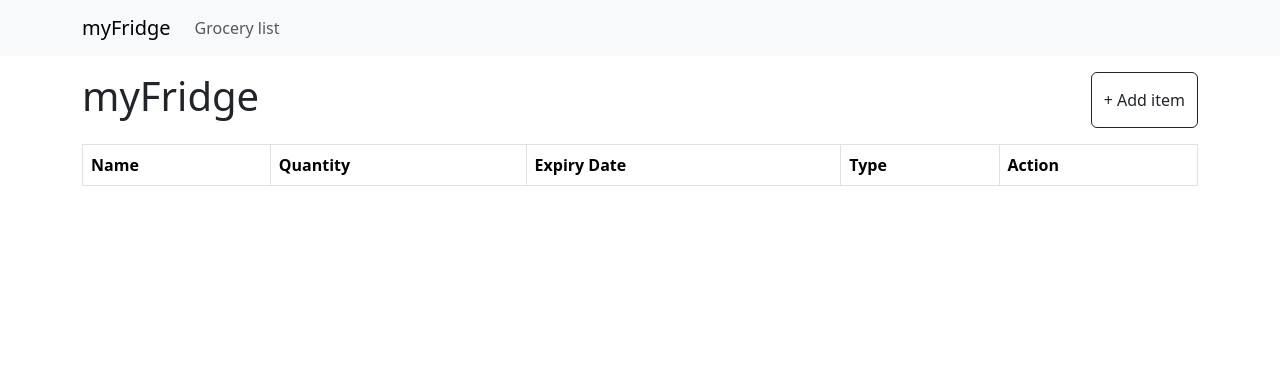
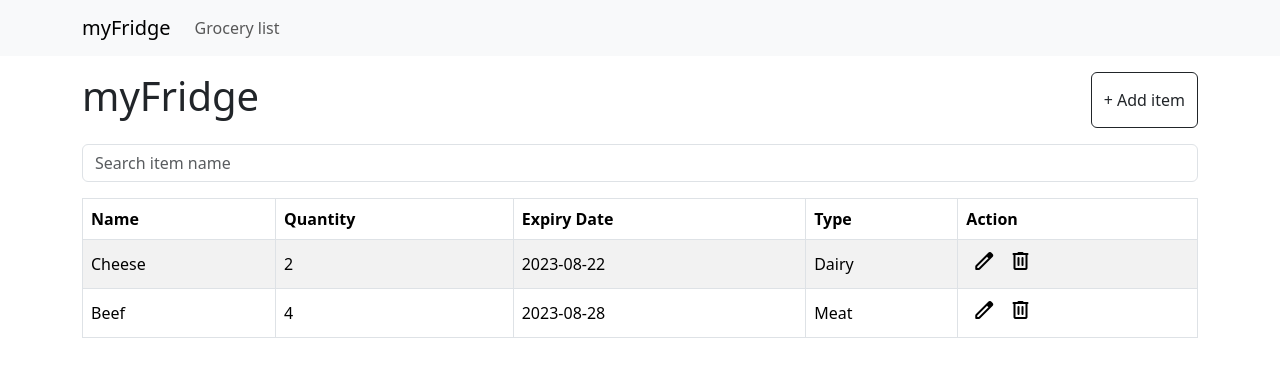
Before and after one commit to HKC0T/my-fridge, a React (Create React App) app: page /#/ in a window 1280 px wide. Shown: the top 376 px of the page. Built offline with nearby package versions, Linux system fonts and the light colour scheme.

Commit message:
add sample and search

```diff
--- a/src/App.js
+++ b/src/App.js
@@ -12,12 +12,42 @@ import Header from "./Header";
 function App() {
   const [itemList, setItemList] = useState(() => {
     const localValue = localStorage.getItem("ITEMS");
-    return localValue == null ? [] : JSON.parse(localValue);
+    return localValue == null
+      ? [
+          {
+            id: "samplef1",
+            name: "Cheese",
+            quantity: 2,
+            expiry_date: "2023-08-22",
+            type: "Dairy",
+          },
+          {
+            id: "samplef2",
+            name: "Beef",
+            quantity: 4,
+            expiry_date: "2023-08-28",
+            type: "Meat",
+          },
+        ]
+      : JSON.parse(localValue);
   });
 
   const [groceryList, setGroceryList] = useState(() => {
     const localValue = localStorage.getItem("GROCERY");
-    return localValue == null ? [] : JSON.parse(localValue);
+    return localValue == null
+      ? [
+          {
+            id: "sampleg1",
+            name: "Pork",
+            quantity: 8,
+          },
+          {
+            id: "sampleg2",
+            name: "Pepper",
+            quantity: 1,
+          },
+        ]
+      : JSON.parse(localValue);
   });
 
   useEffect(() => {
--- a/src/table/DataTable.js
+++ b/src/table/DataTable.js
@@ -1,10 +1,13 @@
 import TableBody from "./TableBody";
 import TableHead from "./TableHead";
 import Table from "react-bootstrap/Table";
+import Form from "react-bootstrap/Form";
+import { useState } from "react";
+import { InputGroup } from "react-bootstrap";
 
 const DataTable = ({ state, setState }) => {
   // const { itemList, setItemList } = GlobalState;
-
+  const [search, setSearch] = useState("");
   const columns = [
     { label: "Name", accessor: "name" },
     { label: "Quantity", accessor: "quantity" },
@@ -15,9 +18,22 @@ const DataTable = ({ state, setState }) => {
 
   return (
     <>
+      <Form>
+        <InputGroup className="my-3">
+          <Form.Control
+            onChange={(e) => setSearch(e.target.value)}
+            placeholder="Search item name"
+          />
+        </InputGroup>
+      </Form>
       <Table striped bordered hover>
         <TableHead columns={columns} />
-        <TableBody columns={columns} state={state} setState={setState} />
+        <TableBody
+          columns={columns}
+          state={state}
+          setState={setState}
+          search={search}
+        />
       </Table>
     </>
   );
--- a/src/table/TableBody.js
+++ b/src/table/TableBody.js
@@ -1,7 +1,7 @@
 import { useCallback, useState } from "react";
 import { EditModal } from "./EditModal";
 
-export default function TableBody({ columns, state, setState }) {
+export default function TableBody({ columns, state, setState, search }) {
   const [modalShow, setModalShow] = useState(false);
   const [selected, setSelected] = useState("");
 
@@ -16,10 +16,16 @@ export default function TableBody({ columns, state, setState }) {
       return items.filter((item) => item.id !== id);
     });
   }
-
+  console.log(state);
   return (
     <tbody>
-      {state.map((data) => {
+      {state
+        .filter((data) => {
+          return search.toLowerCase() === ""
+            ? data
+            : data.name.toLowerCase().includes(search);
+        })
+        .map((data) => {
           // console.log(data);
           return (
             <tr key={data.id}>
@@ -46,7 +52,9 @@ export default function TableBody({ columns, state, setState }) {
                             handleDelete(data.id);
                           }}
                         >
-                        <span className="material-symbols-rounded">delete</span>
+                          <span className="material-symbols-rounded">
+                            delete
+                          </span>
                         </button>
                         <EditModal
                           show={modalShow}
--- a/src/tableg/DataTable.js
+++ b/src/tableg/DataTable.js
@@ -2,10 +2,12 @@ import { useState } from "react";
 import TableBody from "./TableBody";
 import TableHead from "./TableHead";
 import Table from "react-bootstrap/Table";
+import { Form } from "react-bootstrap/";
+import { InputGroup } from "react-bootstrap";
 
 const DataTable = ({ state, setState }) => {
   // const { itemList, setItemList } = GlobalState;
-  // const [searchValue, setSearchValue] = useState("");
+  const [search, setSearch] = useState("");
 
   const columns = [
     { label: "Name", accessor: "name" },
@@ -15,13 +17,22 @@ const DataTable = ({ state, setState }) => {
 
   return (
     <>
-      {/* <label htmlFor="serach">
-        search
-        <input type="text" id="search" value={searchValue} />
-      </label> */}
+      <Form>
+        <InputGroup className="my-3">
+          <Form.Control
+            onChange={(e) => setSearch(e.target.value)}
+            placeholder="Search item name"
+          />
+        </InputGroup>
+      </Form>
       <Table striped bordered hover>
         <TableHead columns={columns} />
-        <TableBody columns={columns} state={state} setState={setState} />
+        <TableBody
+          columns={columns}
+          state={state}
+          setState={setState}
+          search={search}
+        />
       </Table>
     </>
   );
--- a/src/tableg/TableBody.js
+++ b/src/tableg/TableBody.js
@@ -1,7 +1,7 @@
 import { useCallback, useState } from "react";
 import { EditModal } from "./EditModal";
 
-export default function TableBody({ columns, state, setState }) {
+export default function TableBody({ columns, state, setState, search }) {
   const [modalShow, setModalShow] = useState(false);
   const [selected, setSelected] = useState("");
 
@@ -19,7 +19,13 @@ export default function TableBody({ columns, state, setState }) {
 
   return (
     <tbody>
-      {state.map((data) => {
+      {state
+        .filter((data) => {
+          return search.toLowerCase() === ""
+            ? data
+            : data.name.toLowerCase().includes(search);
+        })
+        .map((data) => {
           // console.log(data);
           return (
             <tr key={data.id}>
@@ -46,7 +52,9 @@ export default function TableBody({ columns, state, setState }) {
                             handleDelete(data.id);
                           }}
                         >
-                        <span className="material-symbols-rounded">delete</span>
+                          <span className="material-symbols-rounded">
+                            delete
+                          </span>
                         </button>
                         <EditModal
                           show={modalShow}
```
Lines whose indentation alone changed are shown as unchanged.
